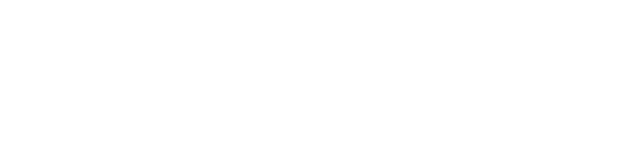
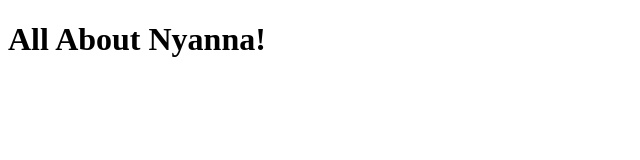
Before and after one commit to nyanscot/nyanscot.github.io, a plain HTML site: page index.html in a window 1280 px wide. Shown: the whole page, without its empty margins (0-640 px from the left). Drawn offline with Linux system fonts and the light colour scheme.

Commit message:
Update index.html

```diff
--- a/index.html
+++ b/index.html
@@ -4,6 +4,7 @@
     <title>Welcome to Nyanna's Webpage</title>
     <meta charset="utf-8">
   </head>
+  <h1>All About Nyanna!</h1>
   <body>
   </body>
 </html>
```
